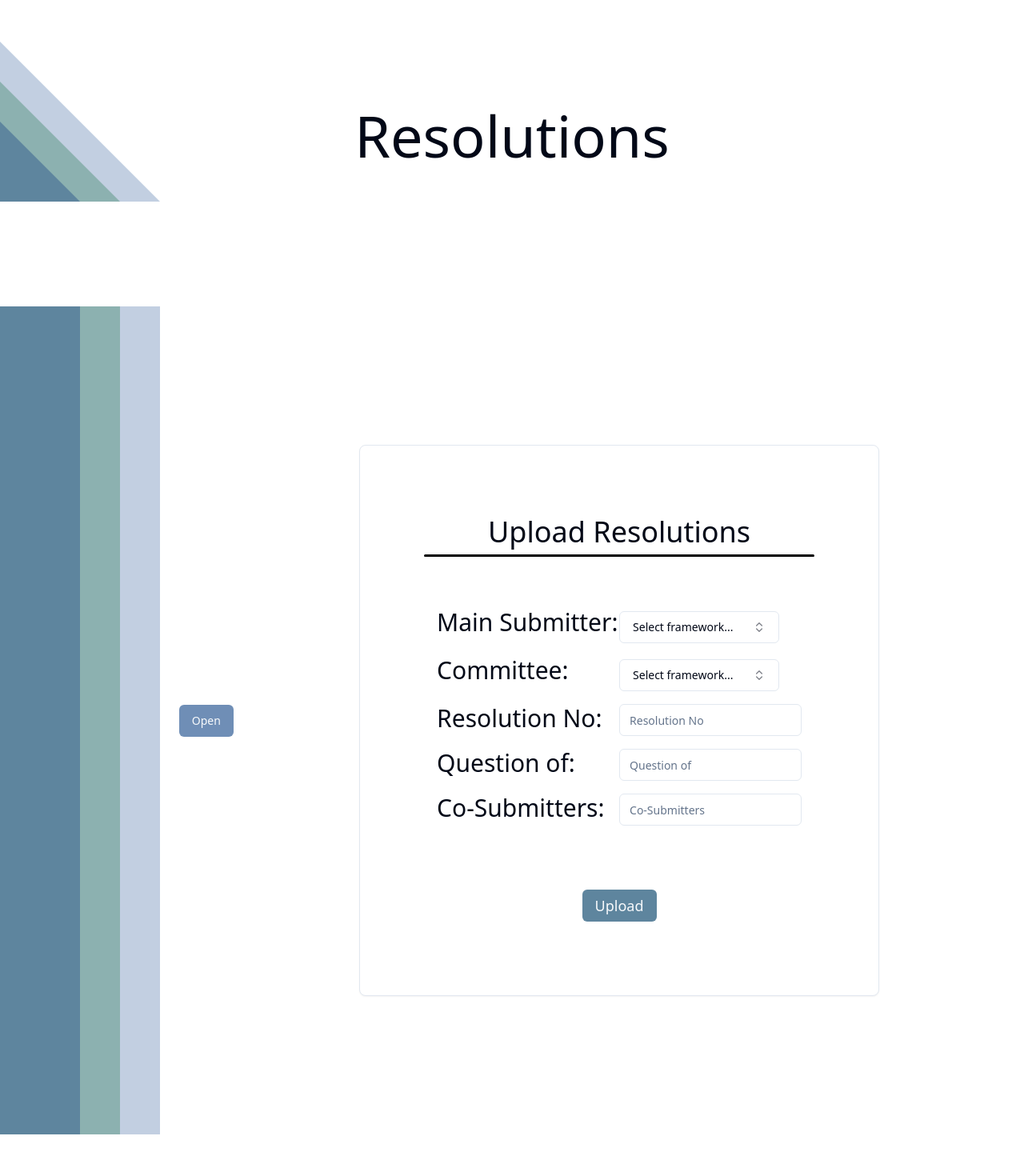
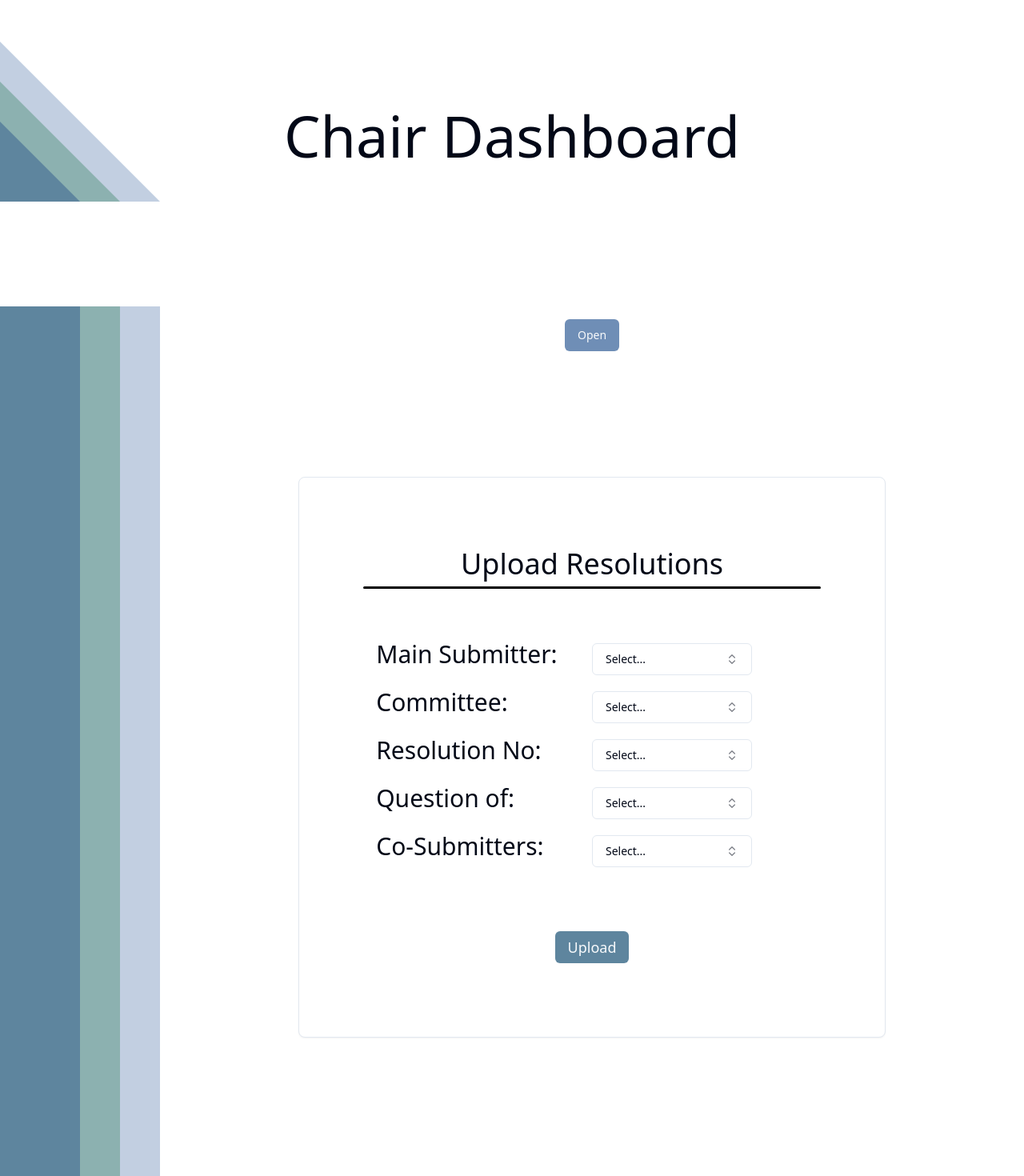
Before and after one commit to kyenideniz/acimun-online, a Next.js app: page /upload in a window 1280 px wide. Shown: the part 388-1858 px from the top of the page at 80% size. Built offline with nearby package versions, Linux system fonts and the light colour scheme.

Commit message:
upload selector test

```diff
--- a/app/(root)/resolution/page.tsx
+++ b/app/(root)/resolution/page.tsx
@@ -6,7 +6,7 @@ export default function Home() {
   return (
 
     <div className="bg-white">
-      <SecondaryBanner />
+      <SecondaryBanner title="1-1-1"/>
       <ResoPage />
     </div>
 
--- a/app/(root)/resolutions/page.tsx
+++ b/app/(root)/resolutions/page.tsx
@@ -6,7 +6,7 @@ export default function Home() {
   return (
 
     <div className="bg-white">
-      <SecondaryBanner />
+      <SecondaryBanner title="Resolutions"/>
       <ResoInfo />
     </div>
 
--- a/app/(root)/upload/page.tsx
+++ b/app/(root)/upload/page.tsx
@@ -7,9 +7,8 @@ export default function Home() {
   return (
 
     <div className="bg-white">
-      <SecondaryBanner />
+      <SecondaryBanner title="Chair Dashboard"/>
       <ResoUpload />
-      <br></br><br></br>
     </div>
 
   )
--- /dev/null
+++ b/components/resoUpload/lists.tsx
@@ -0,0 +1,22 @@
+export const fruits = [
+  {
+    value: "next.js",
+    label: "Next.js",
+  },
+  {
+    value: "sveltekit",
+    label: "SvelteKit",
+  },
+  {
+    value: "nuxt.js",
+    label: "Nuxt.js",
+  },
+  {
+    value: "remix",
+    label: "Remix",
+  },
+  {
+    value: "astro",
+    label: "Astro",
+  },
+]
--- a/components/resoUpload/popUp.tsx
+++ b/components/resoUpload/popUp.tsx
@@ -35,19 +35,19 @@ export function PopUp(){
                 <div className="grid grid-cols-2">
                     <div className="py-2">Resolution No:</div>
                     <div className="left py-2 z-10">
-                        <Input type="text" placeholder="Resolution No" />
+                        <SelectBox />
                     </div>
                 </div>
                 <div className="grid grid-cols-2">
                     <div className="py-2">Question of:</div>
                     <div className="left py-2 z-10">
-                        <Input type="text" placeholder="Question of" />
+                        <SelectBox />
                     </div>
                 </div>
                 <div className="grid grid-cols-2">
                     <div className="py-2">Co-Submitters:</div>
                     <div className="left py-2 z-10">
-                        <Input type="text" placeholder="Co-Submitters" />
+                        <SelectBox />
                     </div>
                 </div>
                 <br></br><br></br>
--- a/components/resoUpload/resoUpload.tsx
+++ b/components/resoUpload/resoUpload.tsx
@@ -26,8 +26,8 @@ export function ResoUpload(){
                     <PopUp />
                 </PopoverContent>
             </Popover>
-            <PopUp />
         </div>
+        <PopUp />
       </div>
     </div>
   )
--- a/components/resoUpload/selectBox.tsx
+++ b/components/resoUpload/selectBox.tsx
@@ -18,28 +18,9 @@ import {
   PopoverTrigger,
 } from "@/components/ui/popover"
 
-const frameworks = [
-  {
-    value: "next.js",
-    label: "Next.js",
-  },
-  {
-    value: "sveltekit",
-    label: "SvelteKit",
-  },
-  {
-    value: "nuxt.js",
-    label: "Nuxt.js",
-  },
-  {
-    value: "remix",
-    label: "Remix",
-  },
-  {
-    value: "astro",
-    label: "Astro",
-  },
-]
+import { fruits } from  "@/components/resoUpload/lists"
+
+const frameworks = fruits
 
 export function SelectBox() {
   const [open, setOpen] = React.useState(false)
@@ -56,13 +37,13 @@ export function SelectBox() {
         >
           {value
             ? frameworks.find((framework) => framework.value === value)?.label
-            : "Select framework..."}
+            : "Select..."}
           <ChevronsUpDown className="ml-2 h-4 w-4 shrink-0 opacity-50" />
         </Button>
       </PopoverTrigger>
       <PopoverContent className="w-[200px] p-0">
         <Command>
-          <CommandInput placeholder="Search framework..." />
+          <CommandInput placeholder="Search..." />
           <CommandEmpty>No framework found.</CommandEmpty>
           <CommandGroup>
             {frameworks.map((framework) => (
--- a/components/secondaryBanner/secondaryBanner.tsx
+++ b/components/secondaryBanner/secondaryBanner.tsx
@@ -4,8 +4,12 @@ import logo from '@/public/logo.png'
 import { CornerLines } from "@/components/secondaryBanner/secondaryCornerLines"
 import Container from '../ui/container';
 
-
-export function SecondaryBanner() {
+interface ProductListProps{
+    title: string;
+}
+const SecondaryBanner: React.FC<ProductListProps> = ({
+    title,
+}) => {
 
   return (
     <>
@@ -22,7 +26,7 @@ export function SecondaryBanner() {
             </div>
 
             <div className='text-center text-7xl/[43px] m-4 font-thin'>
-                Resolutions
+                {title}
             </div>
             <div className=''>
                 <CornerLines />
```
